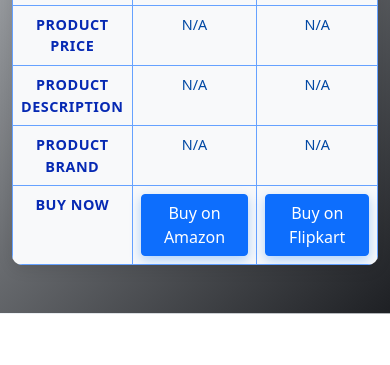
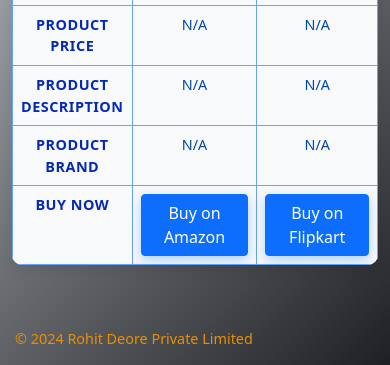
Before and after one commit to deore14567/PrototypeStore3.github.io, a plain HTML site: page mobile.html in a window 390 px wide. Shown: the part 530-895 px from the top of the page. Before the commit the page ends 844 px from the top, so only its background shows below. Drawn offline with nearby package versions, Linux system fonts and the light colour scheme.

Commit message:
mobile.html

```diff
--- a/mobile.html
+++ b/mobile.html
@@ -76,6 +76,9 @@
             </table>
         </div>
     </div>
+    <footer>
+        &copy; 2024 Rohit Deore Private Limited
+    </footer>
 
     <script src="https://cdnjs.cloudflare.com/ajax/libs/popper.js/2.9.2/umd/popper.min.js "></script>
     <script src="https://cdnjs.cloudflare.com/ajax/libs/twitter-bootstrap/5.1.0/js/bootstrap.min.js "></script>
```
